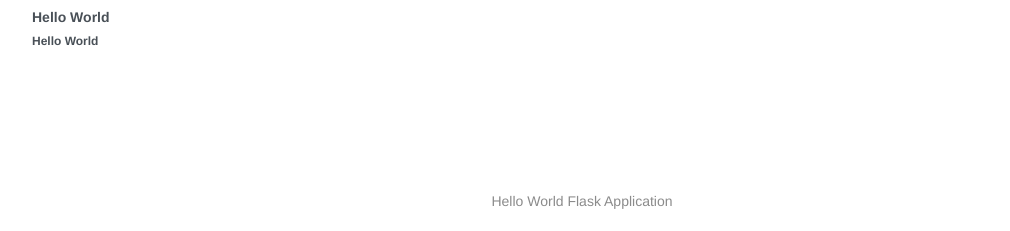
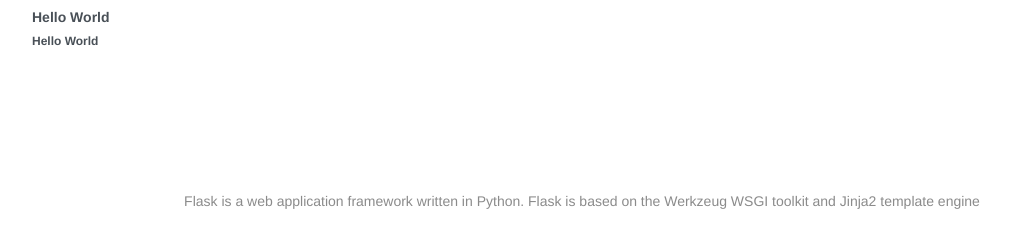
Before and after one commit to ravvereddy/flask-api-aws-deploy, a Flask app: page / in a window 1280 px wide. Shown: the part 569-800 px from the top of the page, without its empty margins (58-1068 px from the left). Run offline with Flask 2, Linux system fonts and the light colour scheme; some libraries are stand-ins or nearby versions.

Commit message:
Update index.html

```diff
--- a/templates/index.html
+++ b/templates/index.html
@@ -38,6 +38,6 @@ Home
     </div>
 </div>
 <div class="footer-2">
-  <p>Hello World Flask Application<br>
+  <p>Flask is a web application framework written in Python. Flask is based on the Werkzeug WSGI toolkit and Jinja2 template engine<br>
 </div>
 {% endblock %}
```
